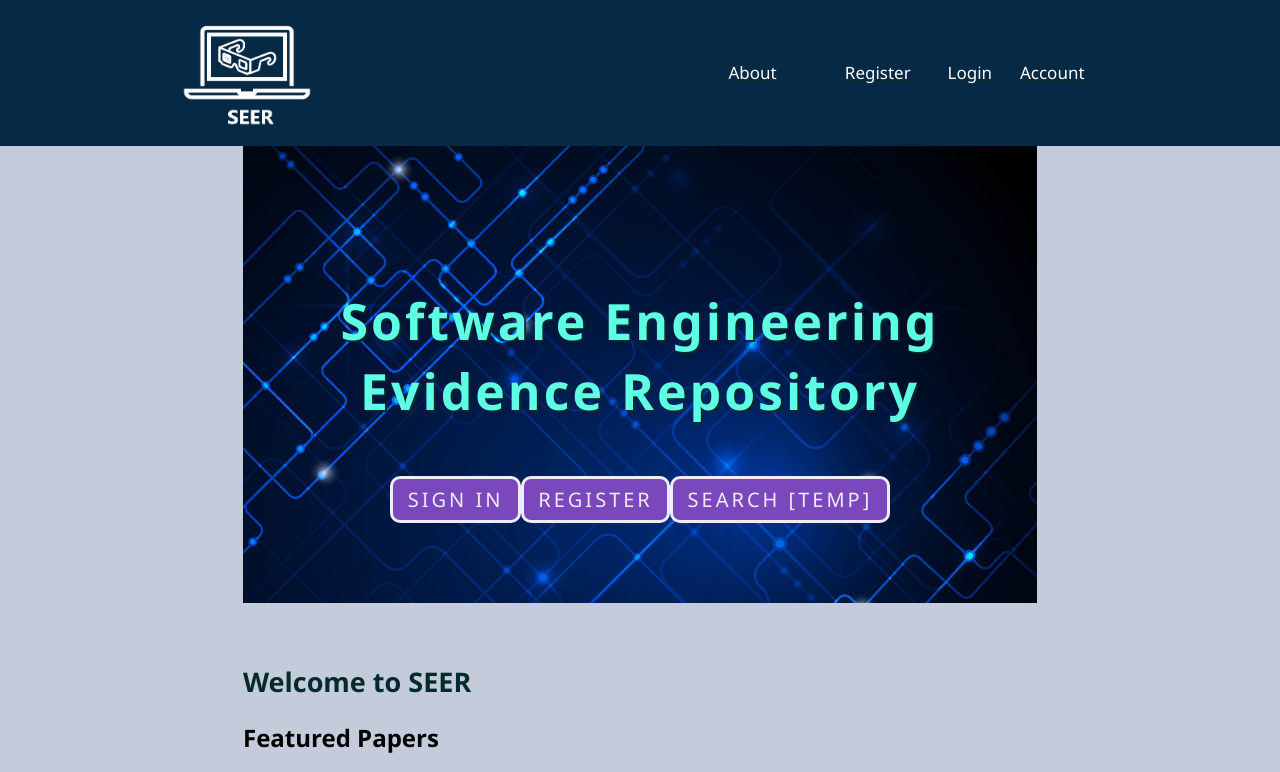
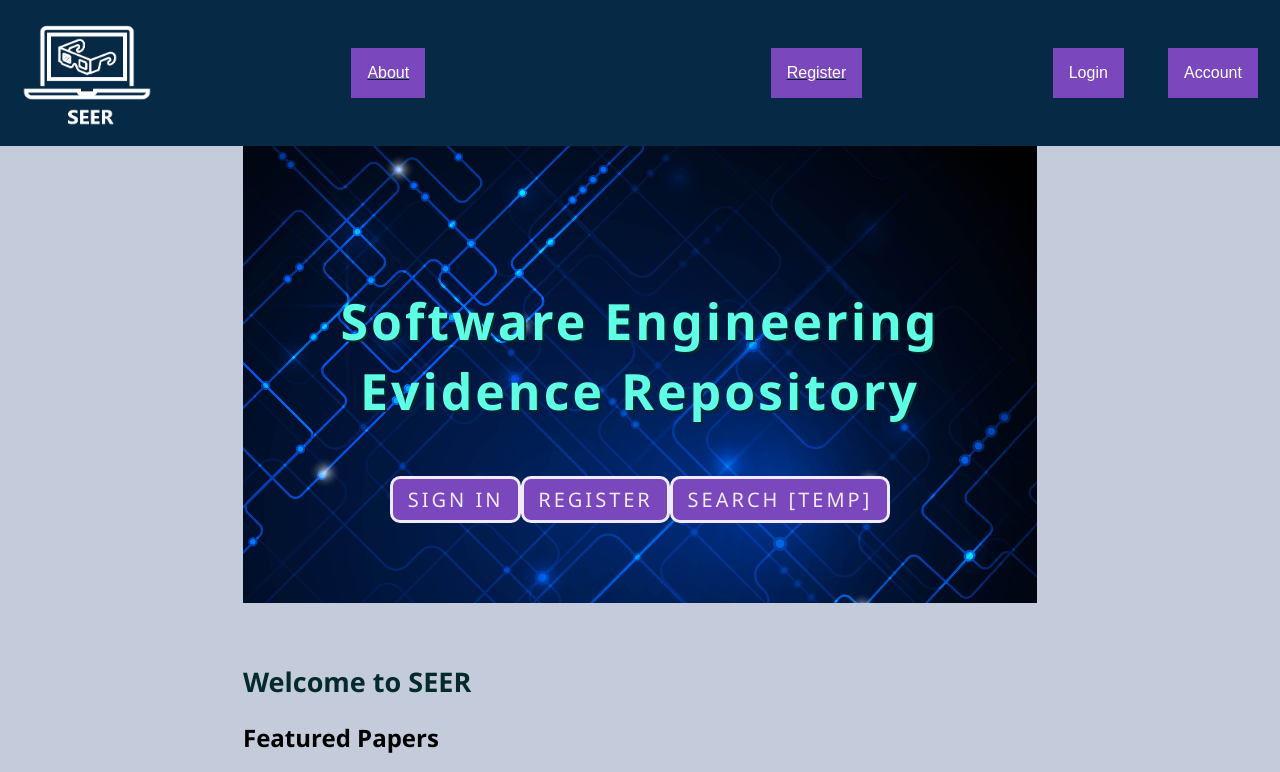
Before and after one commit to patsalcedo/journal-manager, a React (Create React App) app in the folder client/: page / in a window 1280 px wide. Shown: the top 772 px of the page. Built offline with nearby package versions, Linux system fonts and the light colour scheme.

Commit message:
slight css change

```diff
--- a/client/src/Components/Nav.js
+++ b/client/src/Components/Nav.js
@@ -21,31 +21,31 @@ function Nav() {
           alt="Plant a Tree"
         />
       </Link>
-      <ul className="nav-links">
-        <Link to="/about">
-          <li className="nav-links">About</li>
+      <Link className="nav-links" to="/about">
+        <button className="nav-btn">About</button>
       </Link>
       <Link className="nav-links" to="/register">
-          <li className="nav-links">Register</li>
+        <button className="nav-btn">Register</button>
       </Link>
       <Link to="/">
-          <li className="nav-links">Login</li>
+        <button className="nav-btn">Login</button>
       </Link>
       <div className="dropdown">
         <Link to="/">
-            <li className="nav-links">
+          <button className="nav-btn">
             Account<i class="fa fa-caret-down"></i>
-            </li>
+          </button>
         </Link>
         <div className="dropdown-content">
+          <ul>
             <Link to="/">
               <li className="dropdown-nav-links">Saved Searches</li>
               <li className="dropdown-nav-links">Account Settings</li>
               <li className="dropdown-nav-links">Logout</li>
             </Link>
+          </ul>
         </div>
       </div>
-      </ul>
     </nav>
   );
 }
--- a/client/src/main/main.css
+++ b/client/src/main/main.css
@@ -108,6 +108,15 @@ nav {
   list-style-type: none;
 }
 
+.nav-btn {
+  background-color: var(--mainPurple);
+  color: white;
+  padding: 16px;
+  font-size: 16px;
+  border: none;
+  cursor: pointer;
+}
+
 .nav-links li {
   list-style-type: none;
   color: white;
```
Lines whose indentation alone changed are shown as unchanged.
